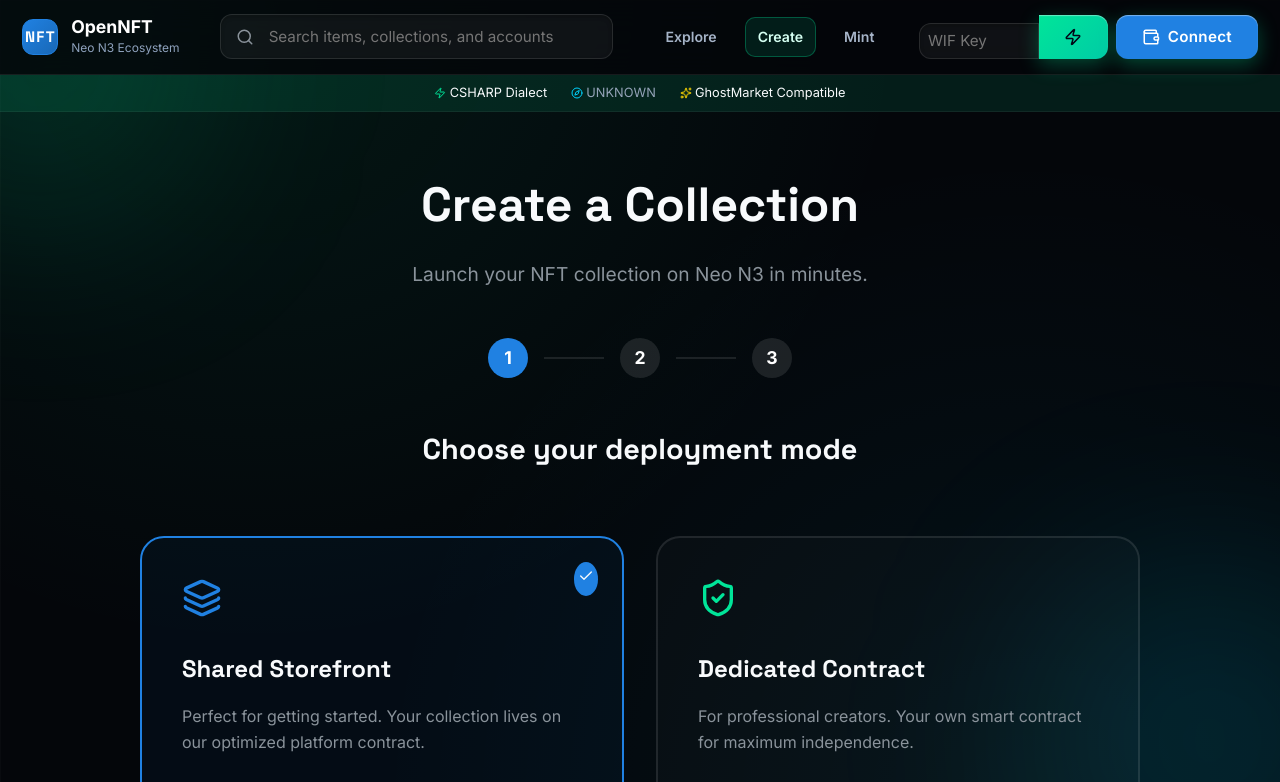
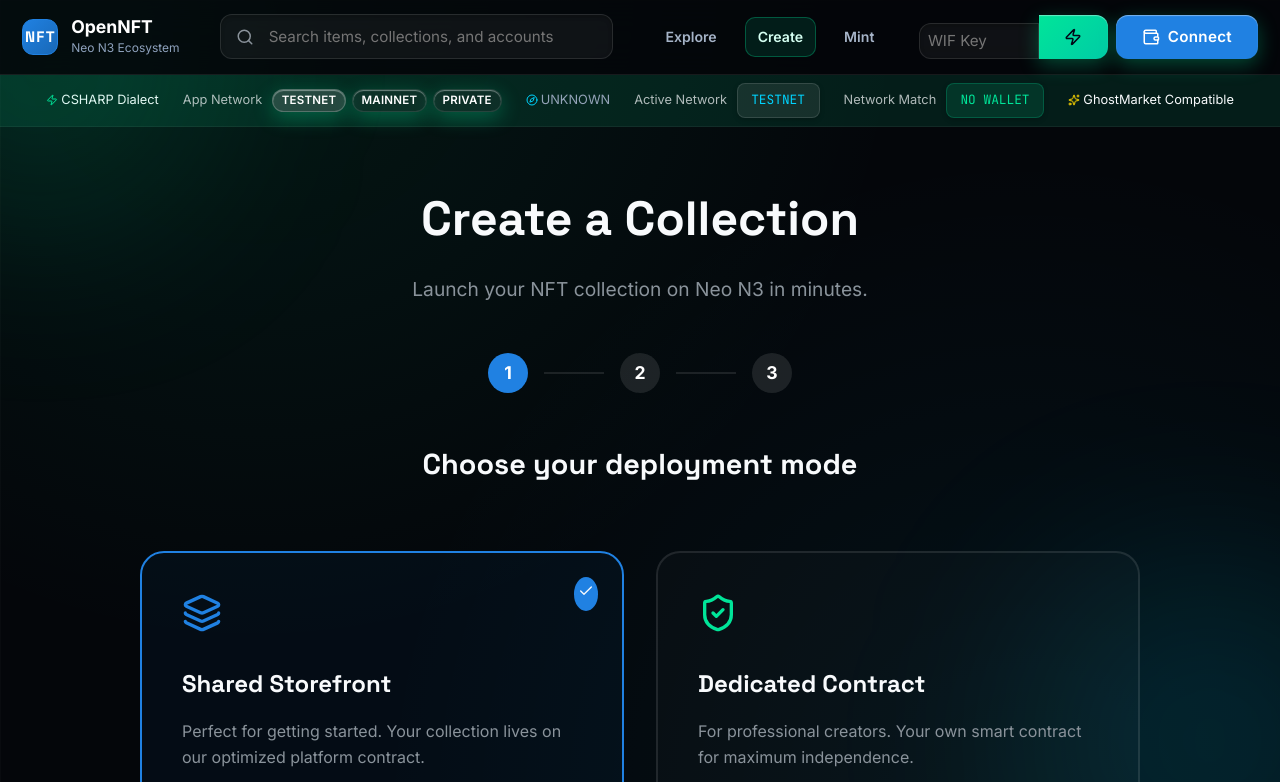
Before and after one commit to r3e-network/neo-nft-card-studio, a React (Vite) app in the folder apps/web/: page /collections/new in a window 1280 px wide. Shown: the top 782 px of the page. Built offline with nearby package versions, Linux system fonts and the light colour scheme; no server answers.

Commit message:
Add frontend network switching and wallet match checks

```diff
--- a/apps/web/src/components/LayoutShell.tsx
+++ b/apps/web/src/components/LayoutShell.tsx
@@ -1,11 +1,17 @@
-import { useEffect, useState } from "react";
-import { Compass, FolderOpen, Home, LayoutGrid, PlusCircle, Search, Sparkles, Wallet, Zap } from "lucide-react";
+import { useEffect, useMemo, useState } from "react";
+import { AlertTriangle, Compass, FolderOpen, Search, Sparkles, Wallet, Zap } from "lucide-react";
 import { NavLink, useNavigate } from "react-router-dom";
+import { useTranslation } from "react-i18next";
 
 import { useWallet } from "../hooks/useWallet";
 import { fetchContractMeta } from "../lib/api";
 import { APP_CONFIG } from "../lib/config";
-import { getRuntimeNetworkConfig } from "../lib/runtime-network";
+import {
+  getRuntimeNetworkConfig,
+  setRuntimeSelectedFrontendNetwork,
+  type FrontendNetworkName,
+  useRuntimeNetworkState,
+} from "../lib/runtime-network";
 import {
   resetRuntimeContractDialect,
   setRuntimeContractDialect,
@@ -47,12 +53,32 @@ function formatWalletNetworkLabel(
   );
 }
 
+function formatNetworkNameLabel(network: "mainnet" | "testnet" | "private" | "unknown"): string {
+  return network.toUpperCase();
+}
+
+function getFallbackAvailableNetworks(): FrontendNetworkName[] {
+  const options: FrontendNetworkName[] = ["testnet", "mainnet"];
+  if (APP_CONFIG.networks.private.apiBaseUrl || APP_CONFIG.networks.private.rpcUrl || APP_CONFIG.networks.private.contractHash) {
+    options.push("private");
+  }
+  return options;
+}
+
 export function LayoutShell({ children }: { children: React.ReactNode }) {
+  const { t } = useTranslation();
   const wallet = useWallet();
   const navigate = useNavigate();
   const runtimeDialect = useRuntimeContractDialect();
+  const runtimeState = useRuntimeNetworkState();
   const [dialectMismatchMessage, setDialectMismatchMessage] = useState("");
   const [searchQuery, setSearchQuery] = useState("");
+  const [availableNetworks, setAvailableNetworks] = useState<FrontendNetworkName[]>(() => getFallbackAvailableNetworks());
+
+  const walletKnownNetwork = runtimeState.walletNetwork && runtimeState.walletNetwork.network !== "unknown"
+    ? runtimeState.walletNetwork.network
+    : null;
+  const hasWalletMismatch = Boolean(walletKnownNetwork && walletKnownNetwork !== runtimeState.selectedNetwork);
 
   useEffect(() => {
     let cancelled = false;
@@ -65,6 +91,20 @@ export function LayoutShell({ children }: { children: React.ReactNode }) {
         }
 
         setRuntimeContractDialect(meta.dialect);
+        const nextAvailableNetworks = meta.availableNetworks?.length
+          ? meta.availableNetworks
+          : getFallbackAvailableNetworks();
+        setAvailableNetworks(nextAvailableNetworks);
+
+        if (
+          !walletKnownNetwork &&
+          nextAvailableNetworks.length > 0 &&
+          !nextAvailableNetworks.includes(runtimeState.selectedNetwork) &&
+          meta.network
+        ) {
+          setRuntimeSelectedFrontendNetwork(meta.network);
+        }
+
         if (meta.dialect !== APP_CONFIG.contractDialect) {
           setDialectMismatchMessage(
             `Runtime dialect ${meta.dialect.toUpperCase()} differs from env ${APP_CONFIG.contractDialect.toUpperCase()}.`,
@@ -78,6 +118,7 @@ export function LayoutShell({ children }: { children: React.ReactNode }) {
           return;
         }
         resetRuntimeContractDialect();
+        setAvailableNetworks(getFallbackAvailableNetworks());
         setDialectMismatchMessage("");
       }
     };
@@ -86,7 +127,7 @@ export function LayoutShell({ children }: { children: React.ReactNode }) {
     return () => {
       cancelled = true;
     };
-  }, [wallet.network?.network, wallet.network?.magic]);
+  }, [runtimeState.runtimeKey, runtimeState.selectedNetwork, walletKnownNetwork]);
 
   const handleSearch = (e: React.FormEvent) => {
     e.preventDefault();
@@ -97,6 +138,17 @@ export function LayoutShell({ children }: { children: React.ReactNode }) {
   };
 
   const runtimeNetwork = getRuntimeNetworkConfig();
+  const networkTone = runtimeNetwork.network === "mainnet"
+    ? "#3A5EFF"
+    : runtimeNetwork.network === "unknown"
+      ? "#F59E0B"
+      : "#00D4FF";
+  const networkStatusLabel = useMemo(() => {
+    if (!walletKnownNetwork) {
+      return t("app.network_status_no_wallet");
+    }
+    return hasWalletMismatch ? t("app.network_status_mismatch") : t("app.network_status_matched");
+  }, [hasWalletMismatch, t, walletKnownNetwork]);
 
   return (
     <div className="app-shell">
@@ -203,22 +255,87 @@ export function LayoutShell({ children }: { children: React.ReactNode }) {
       </header>
 
       <div style={{
-        background: wallet.network?.network === "mainnet" ? "rgba(58, 94, 255, 0.1)" : "rgba(0, 229, 153, 0.1)",
+        background: runtimeNetwork.network === "mainnet" ? "rgba(58, 94, 255, 0.1)" : "rgba(0, 229, 153, 0.1)",
         padding: "0.5rem 1.4rem",
         display: "flex",
         justifyContent: "center",
+        flexWrap: "wrap",
         gap: "1.5rem",
         fontSize: "0.8rem",
         borderBottom: "1px solid rgba(255, 255, 255, 0.05)"
       }}>
         <span className="flex-align-center gap-xs"><Zap size={12} color="#00E599" /> {runtimeDialect.toUpperCase()} Dialect</span>
-        <span className="flex-align-center gap-xs"><Compass size={12} color={wallet.network?.network === "mainnet" ? "#3A5EFF" : "#00D4FF"} /> {formatWalletNetworkLabel(wallet.network)}</span>
+        <span className="flex-align-center gap-xs" style={{ gap: "0.6rem" }}>
+          <span style={{ opacity: 0.7 }}>{t("app.frontend_network")}</span>
+          <span style={{ display: "flex", gap: "0.35rem", flexWrap: "wrap" }}>
+            {availableNetworks.map((network) => {
+              const selected = runtimeState.selectedNetwork === network;
+              return (
+                <button
+                  key={network}
+                  className="btn"
+                  onClick={() => setRuntimeSelectedFrontendNetwork(network)}
+                  type="button"
+                  style={{
+                    padding: "0.2rem 0.55rem",
+                    fontSize: "0.72rem",
+                    minHeight: "unset",
+                    borderRadius: "999px",
+                    background: selected ? "rgba(255,255,255,0.14)" : "rgba(255,255,255,0.04)",
+                    border: selected ? "1px solid rgba(255,255,255,0.22)" : "1px solid rgba(255,255,255,0.1)",
+                    color: "#fff",
+                  }}
+                >
+                  {formatNetworkNameLabel(network)}
+                </button>
+              );
+            })}
+          </span>
+        </span>
+        <span className="flex-align-center gap-xs"><Compass size={12} color={wallet.network?.network === "mainnet" ? "#3A5EFF" : wallet.network?.network === "unknown" ? "#F59E0B" : "#00D4FF"} /> {formatWalletNetworkLabel(wallet.network)}</span>
+        <span className="flex-align-center gap-xs" style={{ gap: "0.6rem" }}>
+          <span style={{ opacity: 0.7 }}>{t("app.active_network")}</span>
+          <span className="chip" style={{ background: "rgba(255,255,255,0.08)", borderColor: "rgba(255,255,255,0.12)", color: networkTone }}>
+            {formatNetworkNameLabel(runtimeNetwork.network)}
+          </span>
+        </span>
+        <span className="flex-align-center gap-xs" style={{ gap: "0.6rem" }}>
+          <span style={{ opacity: 0.7 }}>{t("app.network_match")}</span>
+          <span className="chip" style={{
+            background: hasWalletMismatch ? "rgba(245, 158, 11, 0.14)" : "rgba(0, 229, 153, 0.12)",
+            borderColor: hasWalletMismatch ? "rgba(245, 158, 11, 0.24)" : "rgba(0, 229, 153, 0.22)",
+            color: hasWalletMismatch ? "#F59E0B" : "#00E599",
+          }}>
+            {networkStatusLabel}
+          </span>
+        </span>
         <span className="flex-align-center gap-xs"><Sparkles size={12} color="#FFD700" /> GhostMarket Compatible</span>
       </div>
 
       {dialectMismatchMessage ? <div className="notice notice-warn">{dialectMismatchMessage}</div> : null}
+      {hasWalletMismatch ? (
+        <div className="notice notice-warn" style={{ display: "flex", alignItems: "center", justifyContent: "space-between", gap: "1rem", flexWrap: "wrap" }}>
+          <span style={{ display: "flex", alignItems: "center", gap: "0.6rem" }}>
+            <AlertTriangle size={16} />
+            {t("app.network_mismatch_notice", {
+              selected: formatNetworkNameLabel(runtimeState.selectedNetwork),
+              wallet: formatNetworkNameLabel(walletKnownNetwork ?? "unknown"),
+            })}
+          </span>
+          {walletKnownNetwork ? (
+            <button
+              className="btn btn-soft"
+              onClick={() => setRuntimeSelectedFrontendNetwork(walletKnownNetwork)}
+              type="button"
+              style={{ padding: "0.45rem 0.85rem", fontSize: "0.8rem" }}
+            >
+              {t("app.use_wallet_network")}
+            </button>
+          ) : null}
+        </div>
+      ) : null}
 
-      <main className="app-main" style={{ maxWidth: "1600px" }}>{children}</main>
+      <main className="app-main" key={runtimeState.runtimeKey} style={{ maxWidth: "1600px" }}>{children}</main>
     </div>
   );
 }
--- a/apps/web/src/i18n.ts
+++ b/apps/web/src/i18n.ts
@@ -13,6 +13,14 @@ const resources = {
                 connecting: "Connecting...",
                 connect: "Connect Wallet",
                 install: "Install Neo Wallet",
+                frontend_network: "App Network",
+                active_network: "Active Network",
+                network_match: "Network Match",
+                network_status_matched: "MATCHED",
+                network_status_mismatch: "MISMATCH",
+                network_status_no_wallet: "NO WALLET",
+                network_mismatch_notice: "Selected app network {{selected}} does not match wallet network {{wallet}}. Chain data and transactions currently follow the wallet network.",
+                use_wallet_network: "Use Wallet Network",
                 loading_page: "Loading page...",
                 nav_dashboard: "Dashboard",
                 nav_create: "Deploy Collection",
@@ -316,6 +324,14 @@ const resources = {
                 connecting: "连接中...",
                 connect: "连接钱包",
                 install: "安装 Neo 钱包",
+                frontend_network: "前端网络",
+                active_network: "当前生效网络",
+                network_match: "网络匹配",
+                network_status_matched: "已匹配",
+                network_status_mismatch: "不匹配",
+                network_status_no_wallet: "未连接钱包",
+                network_mismatch_notice: "当前前端选择网络 {{selected}} 与钱包网络 {{wallet}} 不一致。当前链上数据读取和交易提交都会严格跟随钱包网络。",
+                use_wallet_network: "改用钱包网络",
                 loading_page: "页面加载中...",
                 nav_dashboard: "数据看板",
                 nav_create: "部署 NFT",
--- a/apps/web/src/lib/runtime-network.ts
+++ b/apps/web/src/lib/runtime-network.ts
@@ -1,7 +1,14 @@
+import { useSyncExternalStore } from "react";
+
 import { APP_CONFIG, type WalletNetworkName } from "./config";
 import type { NeoWalletNetwork } from "./neoline";
 
+export type FrontendNetworkName = Exclude<WalletNetworkName, "unknown">;
+const FRONTEND_NETWORK_STORAGE_KEY = "opennft_frontend_network";
+const runtimeNetworkListeners = new Set<() => void>();
 let walletNetwork: NeoWalletNetwork | null = null;
+let selectedFrontendNetwork: FrontendNetworkName = readStoredFrontendNetwork();
+let runtimeNetworkSnapshot: RuntimeNetworkState | null = null;
 
 export interface RuntimeNetworkConfig {
   network: WalletNetworkName;
@@ -11,12 +18,109 @@ export interface RuntimeNetworkConfig {
   contractHash: string;
 }
 
+export interface RuntimeNetworkState {
+  selectedNetwork: FrontendNetworkName;
+  effectiveNetwork: WalletNetworkName;
+  walletNetwork: NeoWalletNetwork | null;
+  walletMatchesSelection: boolean | null;
+  runtimeKey: string;
+}
+
+function emitRuntimeNetworkChange(): void {
+  runtimeNetworkListeners.forEach((listener) => listener());
+}
+
+function subscribeRuntimeNetwork(listener: () => void): () => void {
+  runtimeNetworkListeners.add(listener);
+  return () => {
+    runtimeNetworkListeners.delete(listener);
+  };
+}
+
+function normalizeFrontendNetwork(
+  input: string | null | undefined,
+): FrontendNetworkName {
+  const normalized = input?.trim().toLowerCase();
+  if (normalized === "mainnet" || normalized === "private") {
+    return normalized;
+  }
+  return "testnet";
+}
+
+function readStoredFrontendNetwork(): FrontendNetworkName {
+  if (typeof window === "undefined") {
+    return "testnet";
+  }
+  return normalizeFrontendNetwork(window.localStorage.getItem(FRONTEND_NETWORK_STORAGE_KEY));
+}
+
+function getEffectiveRuntimeNetworkName(): WalletNetworkName {
+  if (walletNetwork) {
+    return walletNetwork.network;
+  }
+  return selectedFrontendNetwork;
+}
+
 export function setRuntimeWalletNetwork(network: NeoWalletNetwork | null): void {
   walletNetwork = network;
+  emitRuntimeNetworkChange();
 }
 
 export function getRuntimeWalletNetwork(): NeoWalletNetwork | null {
   return walletNetwork;
+}
+
+export function getRuntimeSelectedFrontendNetwork(): FrontendNetworkName {
+  return selectedFrontendNetwork;
+}
+
+export function setRuntimeSelectedFrontendNetwork(network: FrontendNetworkName): void {
+  const next = normalizeFrontendNetwork(network);
+  if (selectedFrontendNetwork === next) {
+    return;
+  }
+
+  selectedFrontendNetwork = next;
+  if (typeof window !== "undefined") {
+    window.localStorage.setItem(FRONTEND_NETWORK_STORAGE_KEY, next);
+  }
+  emitRuntimeNetworkChange();
+}
+
+export function getRuntimeNetworkStateSnapshot(): RuntimeNetworkState {
+  const effectiveNetwork = getEffectiveRuntimeNetworkName();
+  const runtimeKey = walletNetwork
+    ? `wallet|${walletNetwork.network}|${walletNetwork.magic ?? "no-magic"}`
+    : `selected|${selectedFrontendNetwork}`;
+  const nextSnapshot: RuntimeNetworkState = {
+    selectedNetwork: selectedFrontendNetwork,
+    effectiveNetwork,
+    walletNetwork,
+    walletMatchesSelection: walletNetwork ? walletNetwork.network === selectedFrontendNetwork : null,
+    runtimeKey,
+  };
+
+  if (
+    runtimeNetworkSnapshot &&
+    runtimeNetworkSnapshot.selectedNetwork === nextSnapshot.selectedNetwork &&
+    runtimeNetworkSnapshot.effectiveNetwork === nextSnapshot.effectiveNetwork &&
+    runtimeNetworkSnapshot.walletNetwork === nextSnapshot.walletNetwork &&
+    runtimeNetworkSnapshot.walletMatchesSelection === nextSnapshot.walletMatchesSelection &&
+    runtimeNetworkSnapshot.runtimeKey === nextSnapshot.runtimeKey
+  ) {
+    return runtimeNetworkSnapshot;
+  }
+
+  runtimeNetworkSnapshot = nextSnapshot;
+  return nextSnapshot;
+}
+
+export function useRuntimeNetworkState(): RuntimeNetworkState {
+  return useSyncExternalStore(
+    subscribeRuntimeNetwork,
+    getRuntimeNetworkStateSnapshot,
+    getRuntimeNetworkStateSnapshot,
+  );
 }
 
 function shouldAvoidInsecureHttpRpc(): boolean {
@@ -44,15 +148,13 @@ function chooseRuntimeRpcUrl(profileRpcUrl: string | undefined): string {
 
 export function getRuntimeNetworkConfig(): RuntimeNetworkConfig {
   const walletBound = walletNetwork !== null;
-  const network = walletNetwork?.network ?? "unknown";
+  const network = getEffectiveRuntimeNetworkName();
   const profile = APP_CONFIG.networks[network] ?? APP_CONFIG.networks.unknown;
   const unknownWalletNetwork = walletBound && network === "unknown";
 
   let rpcUrl = "";
   if (!unknownWalletNetwork) {
     rpcUrl = chooseRuntimeRpcUrl(profile.rpcUrl);
-  } else if (!walletBound) {
-    rpcUrl = APP_CONFIG.rpcUrl;
   }
   const apiBaseUrl = profile.apiBaseUrl || APP_CONFIG.apiBaseUrl;
 
@@ -61,9 +163,7 @@ export function getRuntimeNetworkConfig(): RuntimeNetworkConfig {
     // When wallet is bound to a specific network (e.g. mainnet), only use that
     // network's explicit contract hash. Do not silently fallback to the global
     // testnet hash, otherwise API calls can be routed to unsupported networks.
-    contractHash = walletBound ? profile.contractHash || "" : profile.contractHash || APP_CONFIG.contractHash;
-  } else if (!walletBound) {
-    contractHash = APP_CONFIG.contractHash;
+    contractHash = walletBound ? profile.contractHash || "" : profile.contractHash || "";
   }
 
   return {
```
